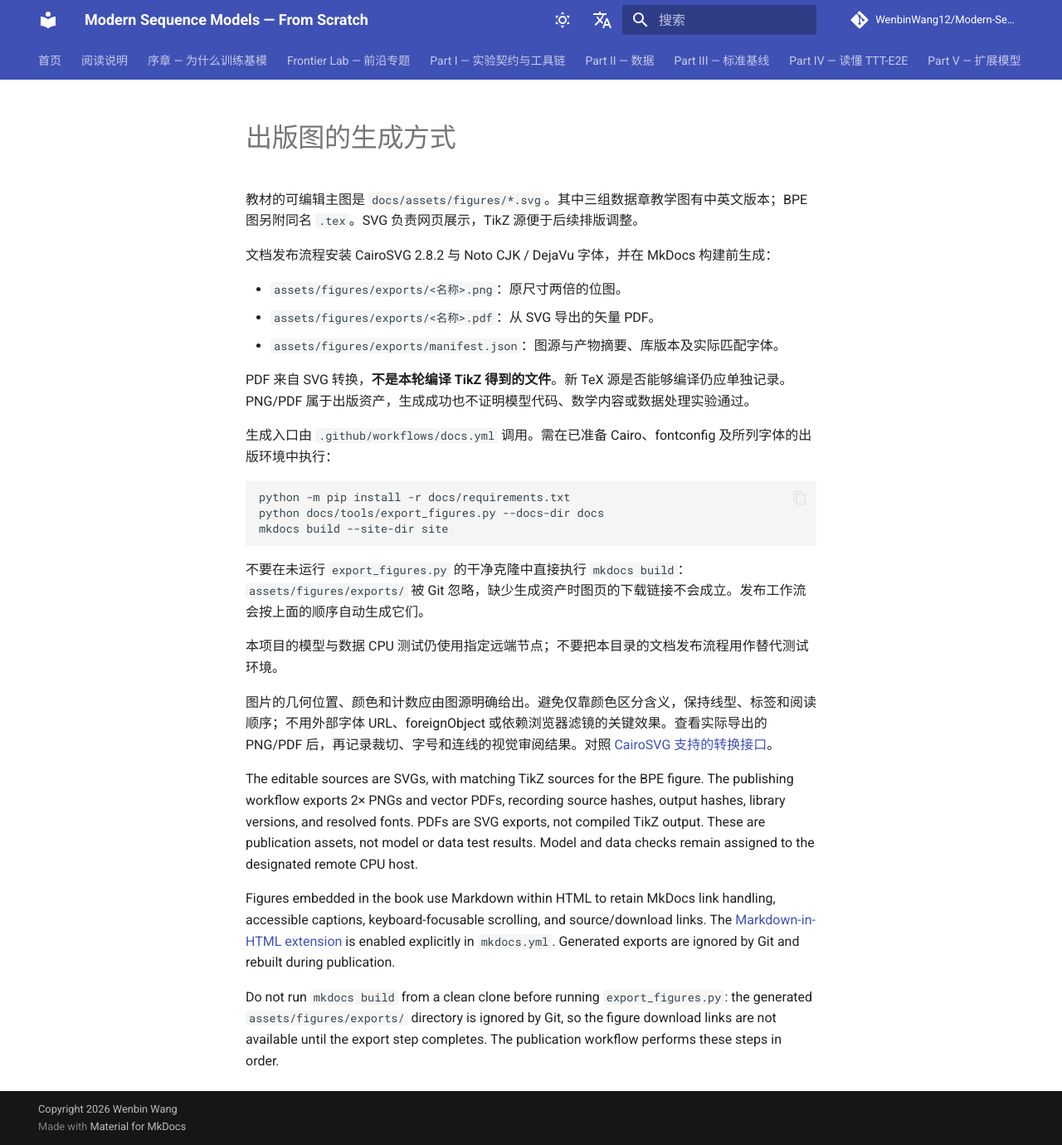
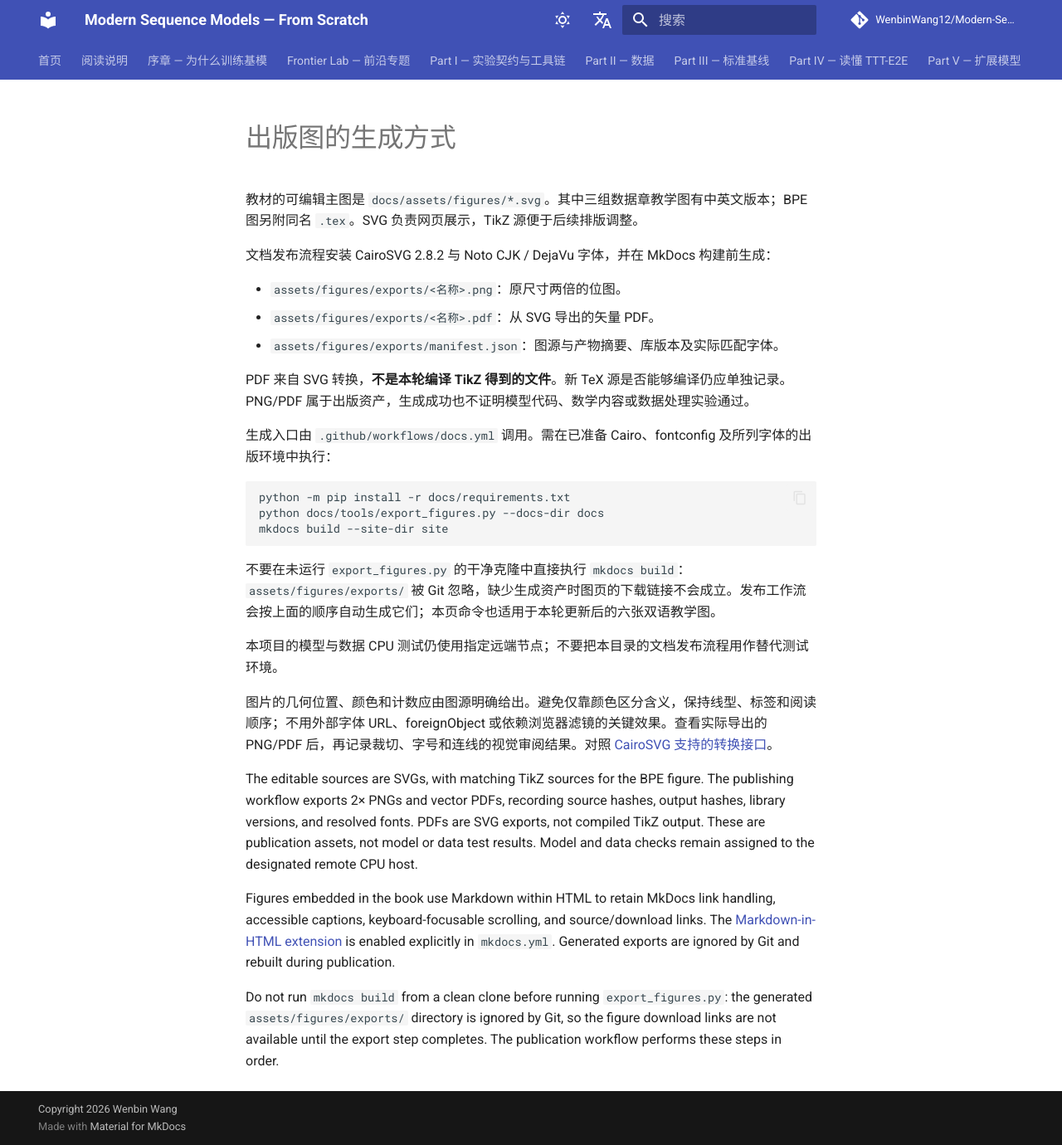
Before and after one commit to WenbinWang12/Modern-Sequence-Models-from-Scratch, an MkDocs documentation site: the page built from docs/tools/README.md, in a window 1280 px wide and 1380 px high. Shown: the whole window at 83% size. Built offline with MkDocs 1.6.1 and Material for MkDocs 9.7.7, drawn with Linux system fonts in a browser that asks for light colours; comment, search, counter and statistics services are not loaded.

Commit message:
Document current bilingual figure export set

```diff
--- a/docs/tools/README.md
+++ b/docs/tools/README.md
@@ -18,7 +18,7 @@ python docs/tools/export_figures.py --docs-dir docs
 mkdocs build --site-dir site
 ~~~
 
-不要在未运行 `export_figures.py` 的干净克隆中直接执行 `mkdocs build`：`assets/figures/exports/` 被 Git 忽略，缺少生成资产时图页的下载链接不会成立。发布工作流会按上面的顺序自动生成它们。
+不要在未运行 `export_figures.py` 的干净克隆中直接执行 `mkdocs build`：`assets/figures/exports/` 被 Git 忽略，缺少生成资产时图页的下载链接不会成立。发布工作流会按上面的顺序自动生成它们；本页命令也适用于本轮更新后的六张双语教学图。
 
 本项目的模型与数据 CPU 测试仍使用指定远端节点；不要把本目录的文档发布流程用作替代测试环境。
 
```
